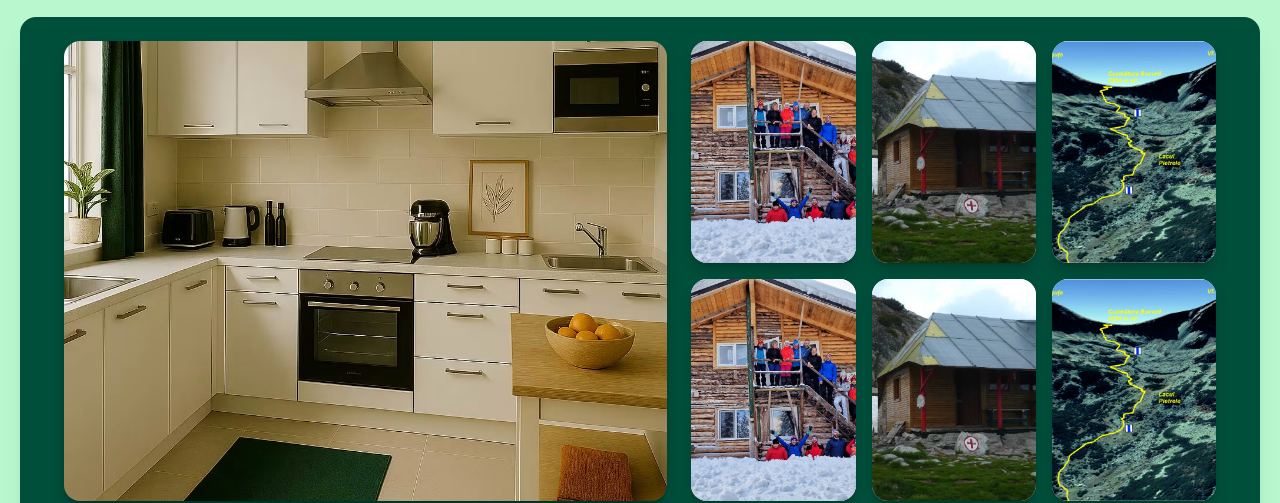
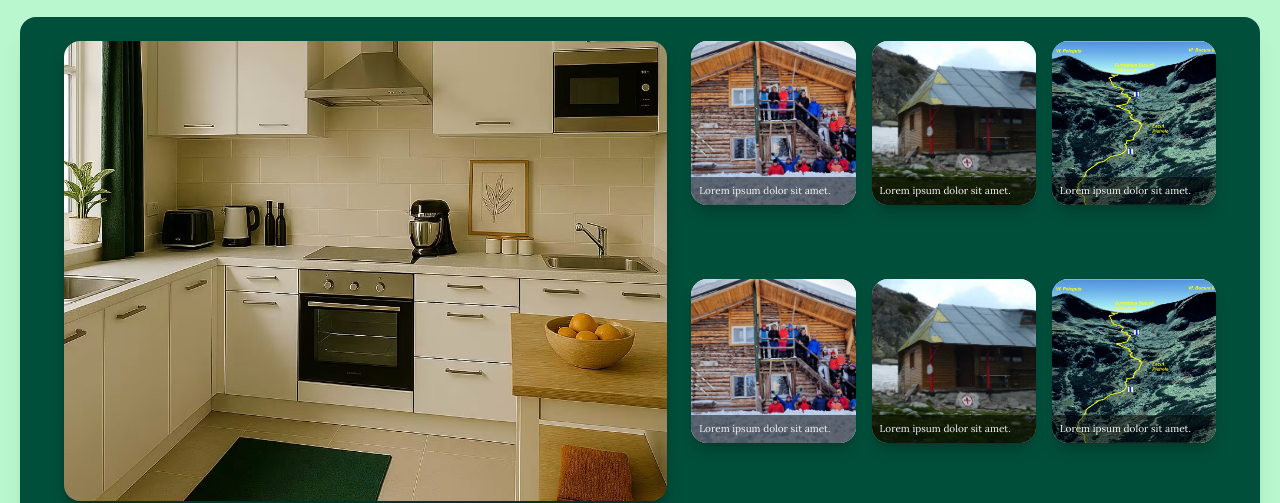
Before and after one commit to alexandrumariangreu/showcase-one, a website: page src/index.html in a window 1280 px wide. Shown: the part 335-838 px from the top of the page. Drawn offline with Linux system fonts and the light colour scheme; a web font is replaced by a local one.

Commit message:
Enhanced `index.html` gallery with figcaptions for images; extended `output.css` with new utility classes for positioning, dimensions, spacing, typography, and backgrounds.

```diff
--- a/src/index.html
+++ b/src/index.html
@@ -51,29 +51,47 @@
                     <img src="img/amenajari-05.avif" alt="Amenajari 5" class="w-full h-full object-cover">
                 </a>
 
-                <div class="grid grid-cols-3 gap-4 h-full lg:grid-rows-2">
-                    <figure class="aspect-square lg:aspect-auto lg:h-full rounded-2xl overflow-hidden bg-stone-200 shadow-lg shadow-black/20 transition hover:scale-[1.02] duration-300">
+                <div class="grid grid-cols-3 grid-rows-2 gap-4 lg:h-[460px]">
+                    <figure class="relative aspect-square rounded-2xl overflow-hidden bg-stone-200 shadow-lg shadow-black/20 transition hover:scale-[1.02] duration-300">
                         <img src="img/cabana.jpeg" alt="Cabana 1" class="w-full h-full object-cover">
+                        <figcaption class="absolute bottom-0 left-0 right-0 bg-black/50 text-stone-100 text-[10px] leading-tight p-2">
+                            Lorem ipsum dolor sit amet.
+                        </figcaption>
                     </figure>
 
-                    <figure class="aspect-square lg:aspect-auto lg:h-full rounded-2xl overflow-hidden bg-stone-200 shadow-lg shadow-black/20 transition hover:scale-[1.02] duration-300">
+                    <figure class="relative aspect-square rounded-2xl overflow-hidden bg-stone-200 shadow-lg shadow-black/20 transition hover:scale-[1.02] duration-300">
                         <img src="img/refugiu.jpg" alt="Refugiu 1" class="w-full h-full object-cover">
+                        <figcaption class="absolute bottom-0 left-0 right-0 bg-black/50 text-stone-100 text-[10px] leading-tight p-2">
+                            Lorem ipsum dolor sit amet.
+                        </figcaption>
                     </figure>
 
-                    <figure class="aspect-square lg:aspect-auto lg:h-full rounded-2xl overflow-hidden bg-stone-200 shadow-lg shadow-black/20 transition hover:scale-[1.02] duration-300">
+                    <figure class="relative aspect-square rounded-2xl overflow-hidden bg-stone-200 shadow-lg shadow-black/20 transition hover:scale-[1.02] duration-300">
                         <img src="img/trasee.jpg" alt="Traseu 1" class="w-full h-full object-cover">
+                        <figcaption class="absolute bottom-0 left-0 right-0 bg-black/50 text-stone-100 text-[10px] leading-tight p-2">
+                            Lorem ipsum dolor sit amet.
+                        </figcaption>
                     </figure>
 
-                    <figure class="aspect-square lg:aspect-auto lg:h-full rounded-2xl overflow-hidden bg-stone-200 shadow-lg shadow-black/20 transition hover:scale-[1.02] duration-300">
+                    <figure class="relative aspect-square rounded-2xl overflow-hidden bg-stone-200 shadow-lg shadow-black/20 transition hover:scale-[1.02] duration-300">
                         <img src="img/cabana.jpeg" alt="Cabana 2" class="w-full h-full object-cover">
+                        <figcaption class="absolute bottom-0 left-0 right-0 bg-black/50 text-stone-100 text-[10px] leading-tight p-2">
+                            Lorem ipsum dolor sit amet.
+                        </figcaption>
                     </figure>
 
-                    <figure class="aspect-square lg:aspect-auto lg:h-full rounded-2xl overflow-hidden bg-stone-200 shadow-lg shadow-black/20 transition hover:scale-[1.02] duration-300">
+                    <figure class="relative aspect-square rounded-2xl overflow-hidden bg-stone-200 shadow-lg shadow-black/20 transition hover:scale-[1.02] duration-300">
                         <img src="img/refugiu.jpg" alt="Refugiu 2" class="w-full h-full object-cover">
+                        <figcaption class="absolute bottom-0 left-0 right-0 bg-black/50 text-stone-100 text-[10px] leading-tight p-2">
+                            Lorem ipsum dolor sit amet.
+                        </figcaption>
                     </figure>
 
-                    <figure class="aspect-square lg:aspect-auto lg:h-full rounded-2xl overflow-hidden bg-stone-200 shadow-lg shadow-black/20 transition hover:scale-[1.02] duration-300">
+                    <figure class="relative aspect-square rounded-2xl overflow-hidden bg-stone-200 shadow-lg shadow-black/20 transition hover:scale-[1.02] duration-300">
                         <img src="img/trasee.jpg" alt="Traseu 2" class="w-full h-full object-cover">
+                        <figcaption class="absolute bottom-0 left-0 right-0 bg-black/50 text-stone-100 text-[10px] leading-tight p-2">
+                            Lorem ipsum dolor sit amet.
+                        </figcaption>
                     </figure>
                 </div>
             </div>
```
Also changed, not shown: src/output.css.
